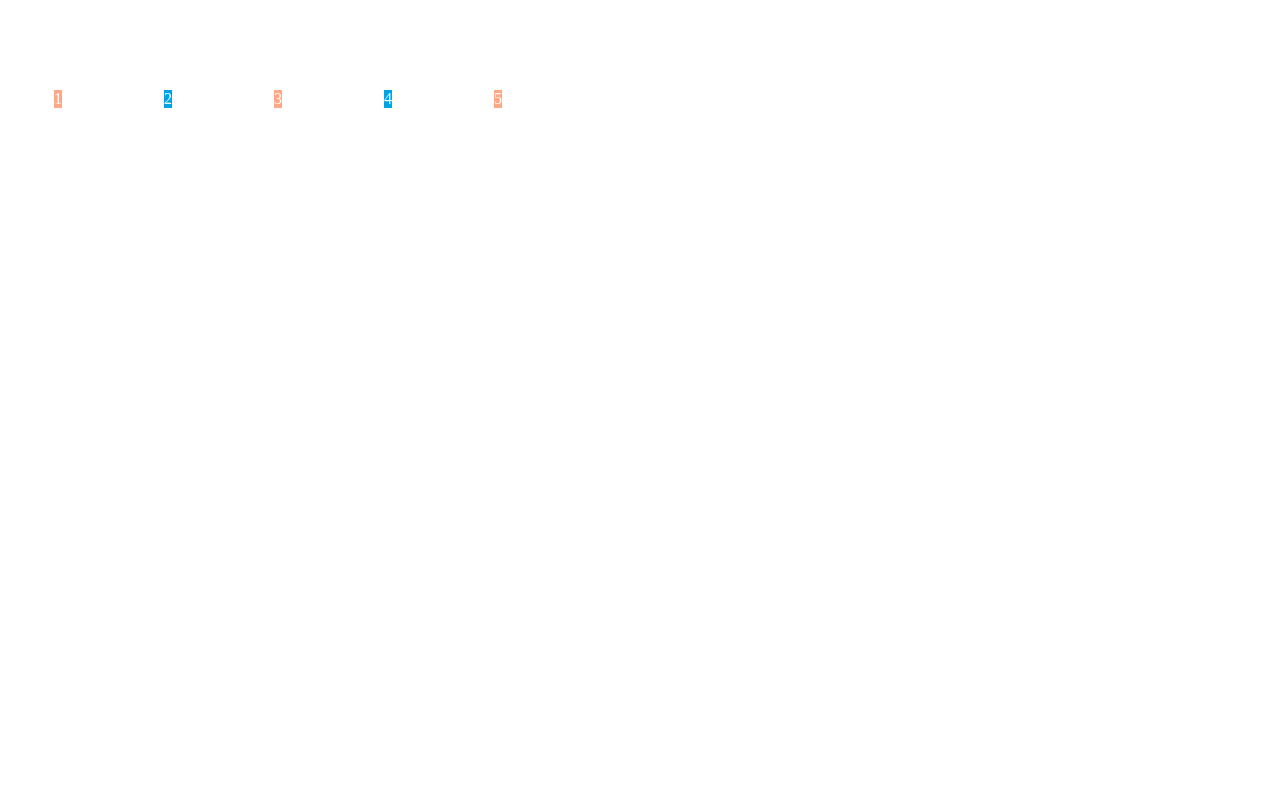
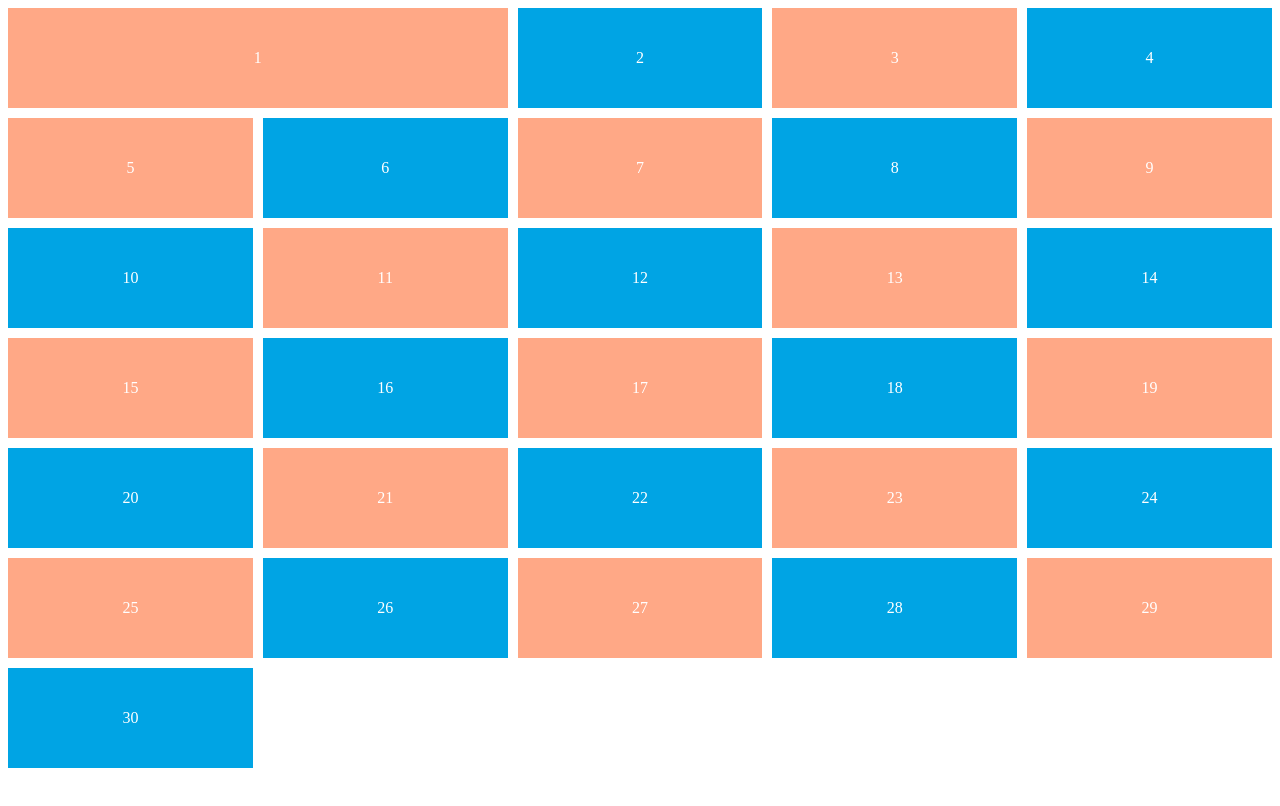
Before and after one commit to jonsoku/css_practice1, a plain HTML site: page grid.html in a window 1280 px wide. Drawn offline with Linux system fonts and the light colour scheme.

Commit message:
grid column, row start and end

```diff
--- a/grid.html
+++ b/grid.html
@@ -12,12 +12,14 @@
             display:grid;
             grid-gap: 10px;
             grid-auto-rows: 100px;
-            grid-template-columns: repeat(5, 100px);
+            grid-template-columns: repeat(5, 1fr);
+        }
+
+        .box{
+            display:flex;
+            align-items: center;
+            justify-content: center;
             color:white;
-            place-items: end center;
-            height: 100vh;
-
-
 
         }
 
@@ -28,17 +30,51 @@
             background-color: #ffa886;
         }
 
+        .box:first-child{
+            /*
+            line을 기준으로 !
+            grid-column: 1 / 3;
+            */
+            grid-column-start: 1;
+            grid-column-end: 3;
+        }
+
 
     </style>
 </head>
 <body>
     <div class="father">
+        <!--.box{$}*30-->
         <div class="box">1</div>
         <div class="box">2</div>
         <div class="box">3</div>
         <div class="box">4</div>
         <div class="box">5</div>
-
+        <div class="box">6</div>
+        <div class="box">7</div>
+        <div class="box">8</div>
+        <div class="box">9</div>
+        <div class="box">10</div>
+        <div class="box">11</div>
+        <div class="box">12</div>
+        <div class="box">13</div>
+        <div class="box">14</div>
+        <div class="box">15</div>
+        <div class="box">16</div>
+        <div class="box">17</div>
+        <div class="box">18</div>
+        <div class="box">19</div>
+        <div class="box">20</div>
+        <div class="box">21</div>
+        <div class="box">22</div>
+        <div class="box">23</div>
+        <div class="box">24</div>
+        <div class="box">25</div>
+        <div class="box">26</div>
+        <div class="box">27</div>
+        <div class="box">28</div>
+        <div class="box">29</div>
+        <div class="box">30</div>
     </div>
 </body>
 </html>
```
